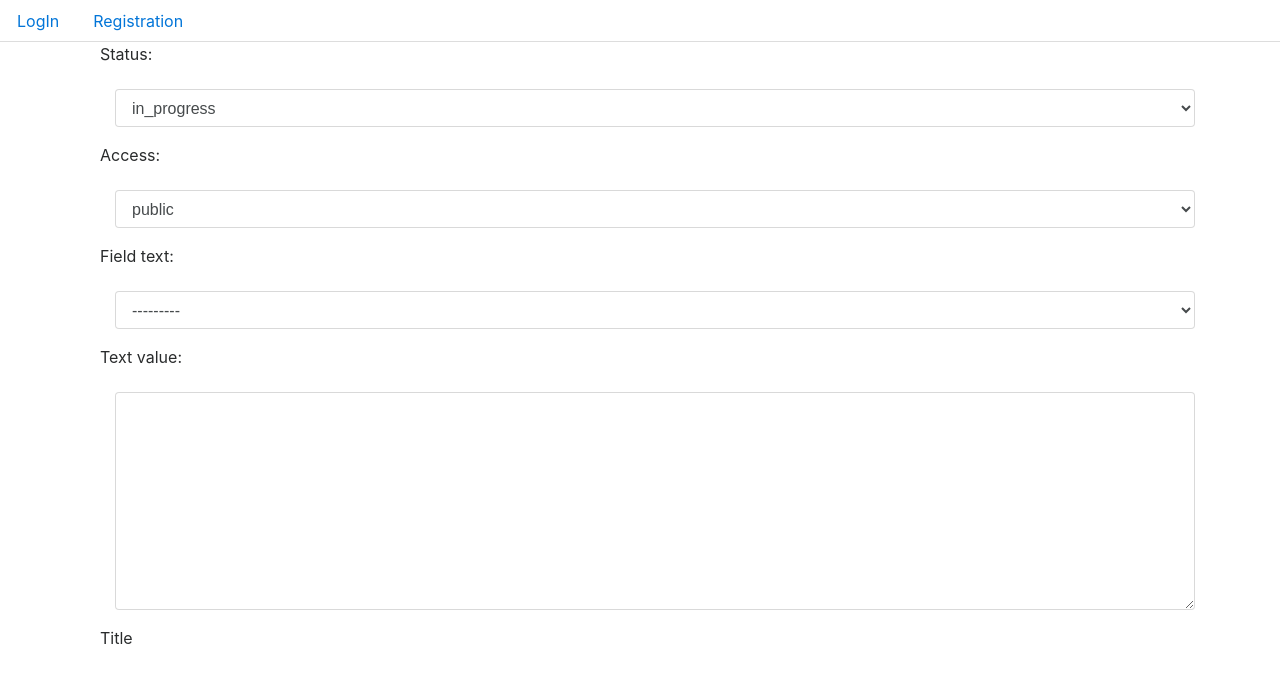
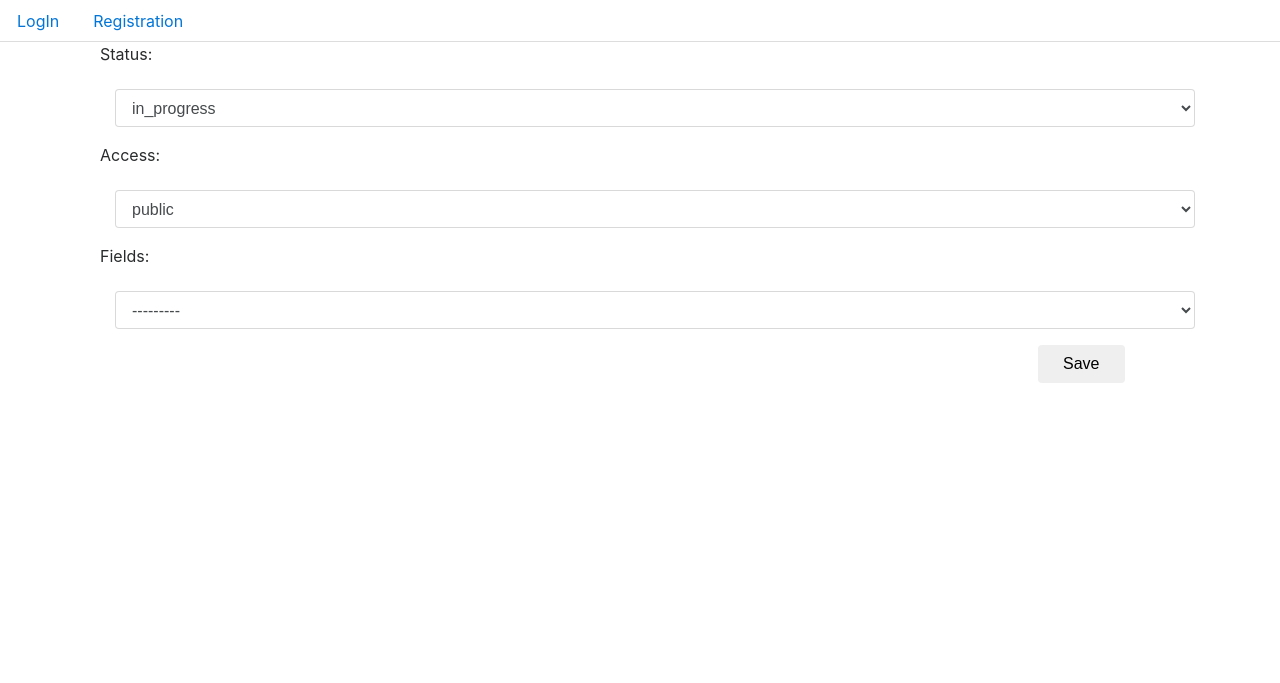
Before and after one commit to skripka696/test_cms, a Django app: template article/templates/create_article.html in a window 1280 px wide. Shown: the top 683 px of the page. Run offline with Django 3.2, Linux system fonts and the light colour scheme; the template is opened without the code that fills it: values that come from a table or form of the project are taken from there, others are empty; tables that the repository leaves empty hold one stand-in row (values such as "Sample post"); some libraries are stand-ins or nearby versions.

Commit message:
add translations, rosetta and add create article template

```diff
--- a/article/article/urls.py
+++ b/article/article/urls.py
@@ -15,11 +15,17 @@
 """
 from django.conf.urls import url, include
 from django.contrib import admin
+from django.conf.urls.i18n import i18n_patterns
+from django.utils.translation import ugettext_lazy as _
 
 urlpatterns = [
     url(r'^admin/', admin.site.urls),
+    url(r'^tinymce/', include('tinymce.urls')),
+    url(r'^rosetta/', include('rosetta.urls')),
+    url(r'^i18n/', include('django.conf.urls.i18n')),
+
+]
+urlpatterns += i18n_patterns(
     url(r'^', include('user_profile.urls')),
     url(r'^', include('newsroom_app.urls')),
-    url(r'^tinymce/', include('tinymce.urls')),
-
-]
+)
--- a/article/newsroom_app/forms.py
+++ b/article/newsroom_app/forms.py
@@ -64,7 +64,8 @@
     status = forms.ChoiceField(label='Status', choices=Article.STATUS_CHOICES)
     access = forms.ChoiceField(label='Access', choices=Article.ACCESS_CHOICES)
     field_text = forms.ModelChoiceField(queryset=Field.objects.all())
-    text_value = forms.CharField(widget=forms.Textarea)
+    main_content = forms.CharField(widget=forms.Textarea, required=False)
+    title = forms.CharField(widget=forms.Textarea, required=False)
 
     class Meta:
         models = Article
@@ -75,7 +76,7 @@
         self.fields['status'].widget.attrs['class'] = 'form-control form_field'
         self.fields['access'].widget.attrs['class'] = 'form-control form_field'
         self.fields['field_text'].widget.attrs['class'] = 'form-control form_field'
-        self.fields['text_value'].widget.attrs['class'] = 'form-control form_field'
-        self.fields['text_value'].widget.attrs['id'] = 'mytextarea'
-        # for key, field in self.fields.items():
-        #     field.widget.attrs['class'] = 'form-control form_field'
+        self.fields['title'].widget.attrs['class'] = 'form-control form_field mytextarea title'
+        self.fields['title'].widget.attrs['style'] = 'display:none'
+        self.fields['main_content'].widget.attrs['class'] = 'form-control form_field main_content'
+        self.fields['main_content'].widget.attrs['style'] = 'display:none'
--- a/article/newsroom_app/models.py
+++ b/article/newsroom_app/models.py
@@ -1,16 +1,18 @@
 from django.db import models
 from django.conf import settings
+from django.utils.translation import ugettext_lazy as _
+
 
 
 class Style(models.Model):
-    name = models.CharField(max_length=100)
+    name = models.CharField(_('name'), max_length=100)
 
     def __str__(self):
         return self.name
 
 
 class StyleValue(models.Model):
-    name = models.CharField(max_length=50, blank=True, null=True)
+    name = models.CharField(_('name'), max_length=50, blank=True, null=True)
     style = models.ForeignKey(Style)
     value = models.CharField(max_length=255)
 
@@ -30,12 +32,12 @@
 
 class Article(models.Model):
     ACCESS_CHOICES = (
-        ('public', 'public'),
-        ('official', 'official')
+        ('public', _('public')),
+        ('official', _('official'))
     )
     STATUS_CHOICES = (
-        ('in_progress', 'in_progress'),
-        ('published', 'published')
+        ('in_progress', _('in_progress')),
+        ('published', _('published'))
     )
     user = models.ForeignKey(settings.AUTH_USER_MODEL)
     status = models.CharField(max_length=50, choices=STATUS_CHOICES, default='in_progress')
@@ -49,8 +51,8 @@
 
 class ArticleContent(models.Model):
     LANGUAGE_CHOICES = (
-        ('ru', 'russian'),
-        ('uk', 'ukrainian')
+        ('ru', _('russian')),
+        ('uk', _('ukrainian'))
     )
     field = models.ManyToManyField(Field)
     article = models.ForeignKey(Article)
--- /dev/null
+++ b/article/static/js/choice_field.js
@@ -0,0 +1,12 @@
+$(function () {
+   $('form').on('change', '#id_field_text', function (ev) {
+       field_choice = $('#id_field_text option:selected').text();
+       console.log(field_choice);
+       show_field = $('.' + field_choice);
+       show_field.css("display", "block");
+       show_field.parent().css("display", "block");
+
+       console.log(show_field);
+
+   })
+});
--- a/article/templates/base.html
+++ b/article/templates/base.html
@@ -1,4 +1,5 @@
 {% load static %}
+{% load i18n %}
 <!DOCTYPE html>
 <html lang="en">
 <head>
@@ -20,10 +21,10 @@
     <div>
         <ul class="nav nav-tabs">
             {% if user.is_authenticated %}
-                <li class="nav-item" role="presentation"><a class="nav-link" href="{% url 'logout' %}">Logout</a></li>
+                <li class="nav-item" role="presentation"><a class="nav-link" href="{% url 'logout' %}">{% trans "Logout" %}</a></li>
             {% else %}
-                <li class="nav-item" role="presentation"><a class="nav-link" href="{% url 'login' %}">LogIn</a></li>
-                <li class="nav-item" role="presentation"><a class="nav-link" href="{% url 'registr' %}">Registration</a></li>
+                <li class="nav-item" role="presentation"><a class="nav-link" href="{% url 'login' %}">{% trans "LogIn" %}</a></li>
+                <li class="nav-item" role="presentation"><a class="nav-link" href="{% url 'registr' %}">{% trans "Registration" %}</a></li>
             {% endif %}
         </ul>
     </div>
--- a/article/templates/create_article.html
+++ b/article/templates/create_article.html
@@ -1,11 +1,12 @@
 {% extends 'base.html' %}
 {% load static %}
+{% load i18n %}
 {% block title %}Login{% endblock %}
 
 {% block js %}
 <link rel="stylesheet" type="text/css" href="{%  static 'article_style.css' %}">
 <script src="{%  static 'js/add_form_style.js' %}"></script>
-<script src="{%  static 'js/generate_css.js' %}"></script>
+<script src="{%  static 'js/choice_field.js' %}"></script>
 <script src="https://cloud.tinymce.com/stable/tinymce.min.js"></script>
 <script>
 
@@ -27,7 +28,30 @@
 
 {% block content %}
 <form class="add_article" action="" method="post">{% csrf_token %}
-    {{form.as_p}}
-    <p class="title">Title</p>
+    <div class="form-group">
+        <label for="InputStatus">{% trans "Status" %}: </label>
+        {{form.status}}
+    </div>
+    <div class="form-group">
+        <label for="InputAccess">{% trans "Access" %}: </label>
+        {{form.access}}
+    </div>
+    <div class="form-group">
+        <label for="InputField">{% trans "Fields" %}: </label>
+        {{form.field_text}}
+    </div>
+    <div class="form-group" style="display: none;">
+        <label for="InputTitle">{% trans "Title" %}: </label>
+        {{form.title}}
+    </div>
+    <div style="display: none;" class="form-group" >
+        <label for="InputMain_Content">{% trans "Main content" %}: </label>
+        {{form.main_content}}
+    </div>
+
+
+    <div class="col-12">
+        <input id="save_form" class="btn btn-default pull-right col-1" type="submit" value="Save"/>
+    </div>
 </form>
 {% endblock %}
```
Also changed, not shown: article/article/settings.py (+15 -0 lines).
